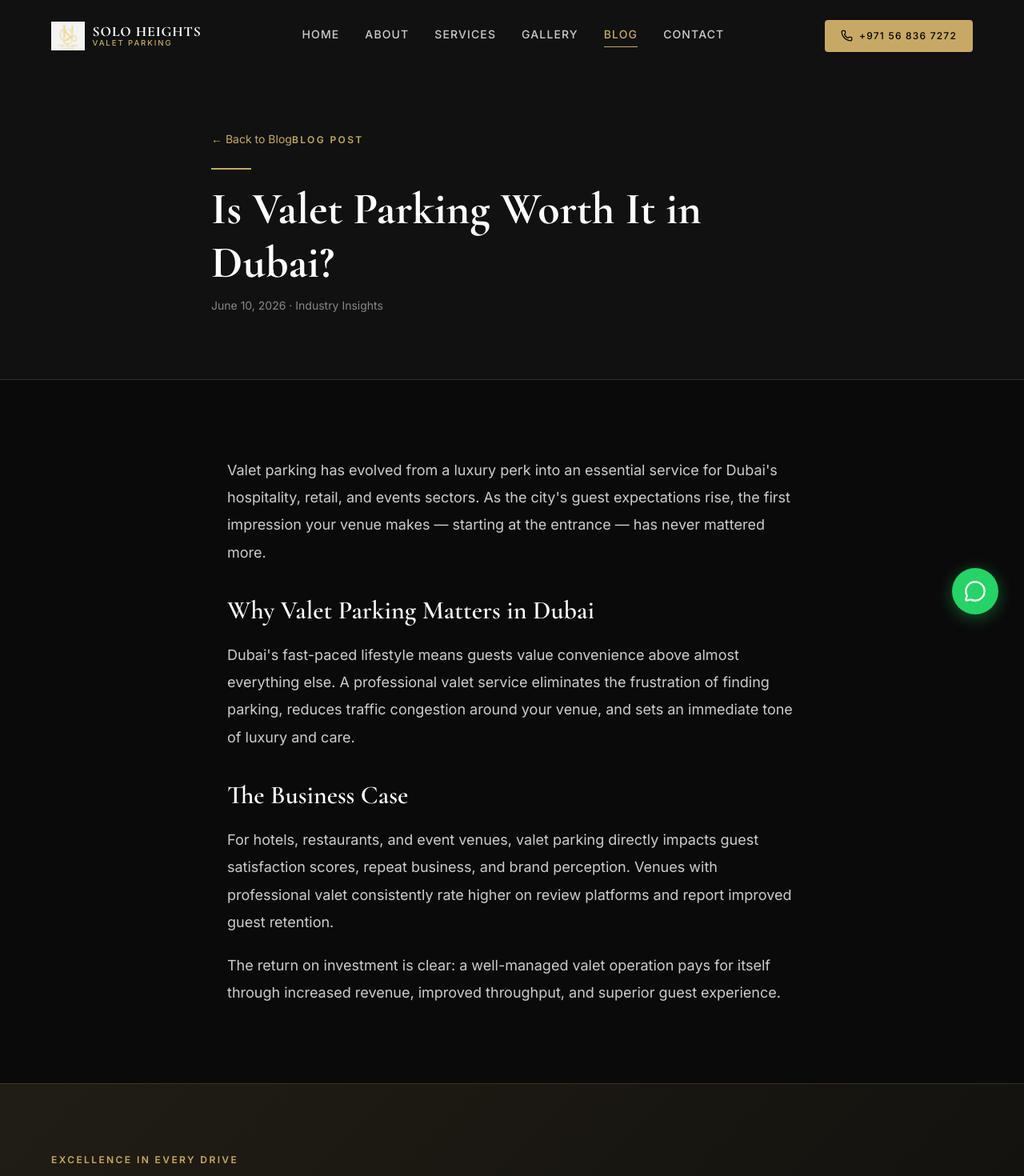
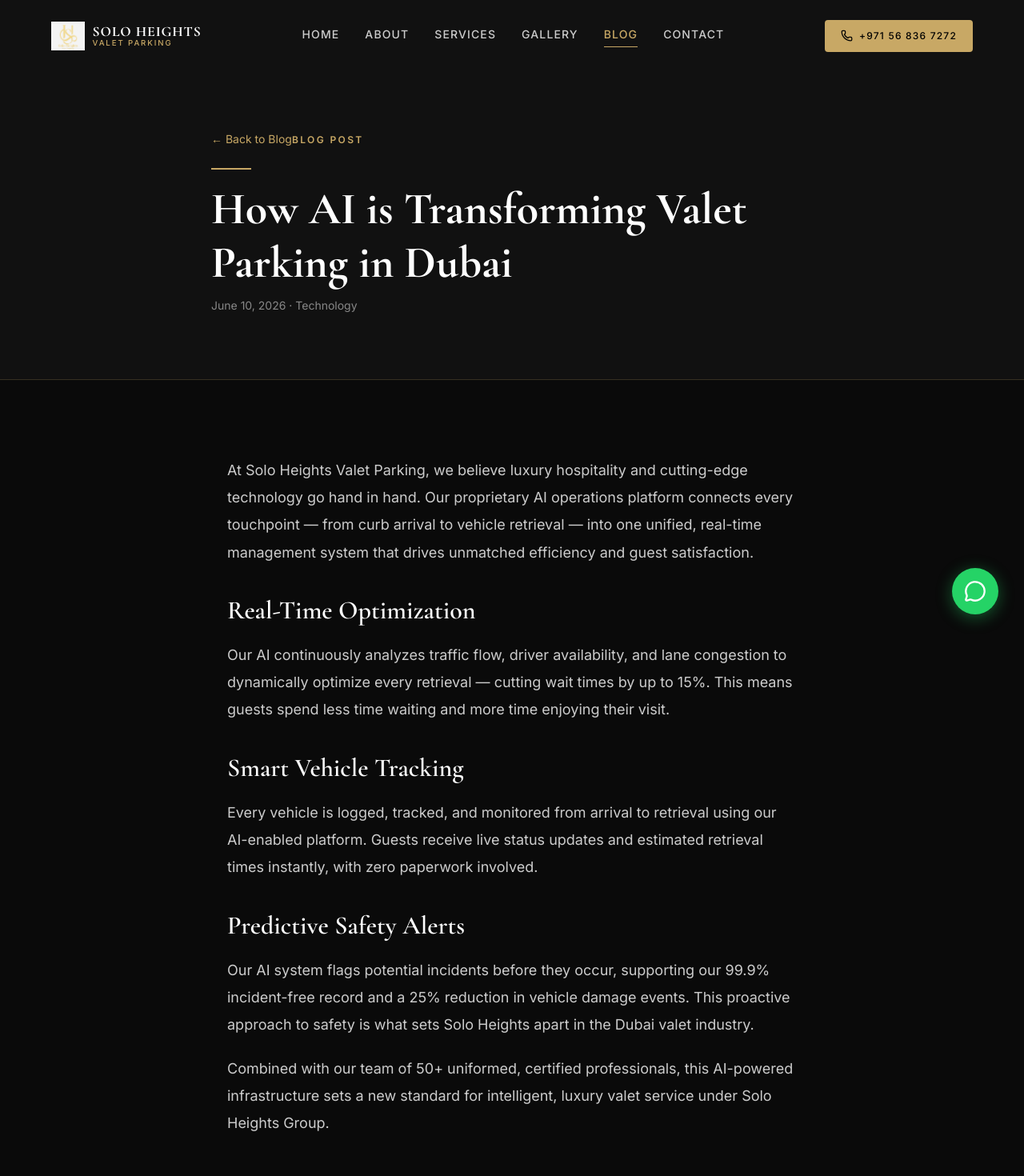
Before and after one commit to farsath2001-bfa/valet-parking-dubai, a React (Vite) app: page /blog/1 in a window 1280 px wide. Shown: the top 1470 px of the page at 80% size. Built offline with nearby package versions, Linux system fonts and the light colour scheme.

Commit message:
update: real Solo Heights Valet Parking branding and content

```diff
--- a/src/components/sections/Clients.jsx
+++ b/src/components/sections/Clients.jsx
@@ -16,12 +16,9 @@
   return (
     <section className="section section--darker clients">
       <div className="container">
-        <SectionHeading
-          eyebrow="Trusted By"
-          title="Our Valued Partners"
-          subtitle="Proud to serve Dubai's most prestigious hotels, malls, and landmarks."
-          center
-        />
+       <SectionHeading eyebrow="Trusted By" title="Our Valued Partners"
+        subtitle="Solo Heights Valet Parking proudly serves Dubai's most prestigious hotels, malls, and landmark venues."
+        center/>
 
         <div className="clients__grid">
           {CLIENT_NAMES.map((name, i) => (
--- a/src/components/sections/Gallery.jsx
+++ b/src/components/sections/Gallery.jsx
@@ -9,14 +9,13 @@
 import g6 from '../../assets/images/gallery/g6.png'
 
 const GALLERY_ITEMS = [
-  { id: 1, img: g1, label: 'Wedding Event' },
-  { id: 2, img: g2, label: 'Hotel Service' },
-  { id: 3, img: g3, label: 'Corporate Event' },
-  { id: 4, img: g4, label: 'Mall Valet' },
-  { id: 5, img: g5, label: 'Beach Club' },
-  { id: 6, img: g6, label: 'Airport Service' },
+  { id: 1, img: g1, label: 'Premium Hotel Valet' },
+  { id: 2, img: g2, label: 'VIP Guest Handling' },
+  { id: 3, img: g3, label: 'Corporate Event Valet' },
+  { id: 4, img: g4, label: 'AI Dispatch in Action' },
+  { id: 5, img: g5, label: 'Uniformed Team' },
+  { id: 6, img: g6, label: 'Curb Flow Management' },
 ]
-
 export default function Gallery() {
   return (
     <section className="section section--dark gallery">
--- a/src/components/ui/WhatsAppFloat.jsx
+++ b/src/components/ui/WhatsAppFloat.jsx
@@ -4,14 +4,14 @@
 export default function WhatsAppFloat() {
   return (
 
-      <a href={`https://wa.me/${CONTACT_INFO.whatsapp}?text=Hello, I'd like to inquire about valet parking services.`}
+      <a href={'https://wa.me/' + CONTACT_INFO.whatsapp + '?text=Hello Solo Heights Valet Parking, I would like to inquire about your valet services.'}
       target="_blank"
       rel="noreferrer"
       className="wa-float"
       aria-label="Chat on WhatsApp"
     >
       <MessageCircle size={28} />
-      <span className="wa-float__tooltip">Chat with us</span>
+      <span className="wa-float__tooltip">Chat with Solo Heights</span>
 
       <style>{`
         .wa-float {
--- a/src/pages/BlogPage.jsx
+++ b/src/pages/BlogPage.jsx
@@ -4,29 +4,29 @@
 const BLOG_POSTS = [
   {
     id: 1,
-    title: 'Is Valet Parking Worth It in Dubai?',
-    excerpt: 'Discover why more Dubai venues are investing in professional valet services and how it impacts guest satisfaction.',
+    title: 'How AI is Transforming Valet Parking in Dubai',
+    excerpt: 'Discover how Solo Heights Valet Parking uses AI dispatch, smart vehicle tracking, and predictive safety alerts to redefine the guest experience.',
     date: 'June 10, 2026',
-    category: 'Industry Insights',
+    category: 'Technology',
   },
   {
     id: 2,
-    title: 'How Valet Parking Boosts Guest Experience at Hotels',
-    excerpt: 'A seamless arrival sets the tone for the entire stay. Here is how valet parking transforms the hotel guest experience.',
+    title: 'Why Hotels Choose AI-Powered Valet Over Traditional Service',
+    excerpt: 'A seamless arrival sets the tone for the entire stay. Here is how our AI-driven operations boost guest satisfaction and reduce wait times by 15%.',
     date: 'May 28, 2026',
     category: 'Hotels & Hospitality',
   },
   {
     id: 3,
-    title: 'Why Digital QR Ticket Valet Systems Are the Future',
-    excerpt: 'Traditional paper tickets are being replaced by smart QR systems. We explore what this means for valet operations in Dubai.',
+    title: 'Inside Our Zero-Paper Operations System',
+    excerpt: 'Fully digital ticketing, guest records, and reporting eliminate paper waste and accelerate service speed across all Solo Heights operations.',
     date: 'May 15, 2026',
     category: 'Technology',
   },
   {
     id: 4,
-    title: 'The Importance of Valet Parking for Dubai Events',
-    excerpt: 'Large events require seamless logistics. Professional valet management is no longer a luxury — it is a necessity.',
+    title: 'The Importance of VIP Valet for Premium Dubai Events',
+    excerpt: 'Large events require seamless logistics. Discover how our VIP guest handling protocols deliver discreet, personalized service for high-profile arrivals.',
     date: 'April 30, 2026',
     category: 'Events',
   },
@@ -41,7 +41,8 @@
           <div className="gold-line" />
           <h1 className="page-hero__title">Valet Parking Insights</h1>
           <p className="page-hero__subtitle">
-            Industry news, tips, and guides from Dubai's leading valet parking experts.
+            Industry news, AI innovation, and guides from Solo Heights Valet
+            Parking — Dubai's leading AI-powered valet experts.
           </p>
         </div>
       </section>
--- a/src/pages/BlogPost.jsx
+++ b/src/pages/BlogPost.jsx
@@ -12,38 +12,46 @@
           <span className="eyebrow">Blog Post</span>
           <div className="gold-line" />
           <h1 className="page-hero__title">
-            Is Valet Parking Worth It in Dubai?
+            How AI is Transforming Valet Parking in Dubai
           </h1>
-          <p className="page-hero__subtitle">June 10, 2026 · Industry Insights</p>
+          <p className="page-hero__subtitle">June 10, 2026 · Technology</p>
         </div>
       </section>
 
       <section className="section section--dark">
         <div className="container blog-post__content">
           <p>
-            Valet parking has evolved from a luxury perk into an essential
-            service for Dubai's hospitality, retail, and events sectors. As the
-            city's guest expectations rise, the first impression your venue
-            makes — starting at the entrance — has never mattered more.
+            At Solo Heights Valet Parking, we believe luxury hospitality and
+            cutting-edge technology go hand in hand. Our proprietary AI
+            operations platform connects every touchpoint — from curb arrival
+            to vehicle retrieval — into one unified, real-time management
+            system that drives unmatched efficiency and guest satisfaction.
           </p>
-          <h2>Why Valet Parking Matters in Dubai</h2>
+          <h2>Real-Time Optimization</h2>
           <p>
-            Dubai's fast-paced lifestyle means guests value convenience above
-            almost everything else. A professional valet service eliminates the
-            frustration of finding parking, reduces traffic congestion around
-            your venue, and sets an immediate tone of luxury and care.
+            Our AI continuously analyzes traffic flow, driver availability,
+            and lane congestion to dynamically optimize every retrieval —
+            cutting wait times by up to 15%. This means guests spend less
+            time waiting and more time enjoying their visit.
           </p>
-          <h2>The Business Case</h2>
+          <h2>Smart Vehicle Tracking</h2>
           <p>
-            For hotels, restaurants, and event venues, valet parking directly
-            impacts guest satisfaction scores, repeat business, and brand
-            perception. Venues with professional valet consistently rate higher
-            on review platforms and report improved guest retention.
+            Every vehicle is logged, tracked, and monitored from arrival to
+            retrieval using our AI-enabled platform. Guests receive live
+            status updates and estimated retrieval times instantly, with
+            zero paperwork involved.
+          </p>
+          <h2>Predictive Safety Alerts</h2>
+          <p>
+            Our AI system flags potential incidents before they occur,
+            supporting our 99.9% incident-free record and a 25% reduction in
+            vehicle damage events. This proactive approach to safety is what
+            sets Solo Heights apart in the Dubai valet industry.
           </p>
           <p>
-            The return on investment is clear: a well-managed valet operation
-            pays for itself through increased revenue, improved throughput, and
-            superior guest experience.
+            Combined with our team of 50+ uniformed, certified professionals,
+            this AI-powered infrastructure sets a new standard for
+            intelligent, luxury valet service under Solo Heights Group.
           </p>
         </div>
       </section>
--- a/src/pages/GalleryPage.jsx
+++ b/src/pages/GalleryPage.jsx
@@ -9,14 +9,14 @@
 import g6  from '../assets/images/gallery/g6.png'
 
 const GALLERY_ITEMS = [
-  { id: 1,  img: g1,  label: 'Wedding Event — Palm Jumeirah' },
-  { id: 2,  img: g2,  label: 'Hotel Valet — Downtown Dubai' },
-  { id: 3,  img: g3,  label: 'Corporate Event — DIFC' },
-  { id: 4,  img: g4,  label: 'Mall Valet — Dubai Marina' },
-  { id: 5,  img: g5,  label: 'Beach Club — JBR' },
-  { id: 6,  img: g6,  label: 'Airport Service — DXB' },
+  { id: 1,  img: g1,  label: 'Premium Hotel Valet — Business Bay' },
+  { id: 2,  img: g2,  label: 'VIP Guest Handling' },
+  { id: 3,  img: g3,  label: 'Corporate Event Valet' },
+  { id: 4,  img: g4,  label: 'AI Dispatch & Smart Tracking' },
+  { id: 5,  img: g5,  label: 'Uniformed Team — Black & Gold' },
+  { id: 6,  img: g6,  label: 'Curb Flow Management' },
+
 ]
-
 export default function GalleryPage() {
   return (
     <>
@@ -26,10 +26,10 @@
           <span className="eyebrow">Our Work</span>
           <div className="gold-line" />
           <h1 className="page-hero__title">Photo Gallery</h1>
-          <p className="page-hero__subtitle">
-            A visual showcase of our professional valet operations across
-            Dubai's finest venues and events.
-          </p>
+<p className="page-hero__subtitle">
+  A visual showcase of Solo Heights Valet Parking's AI-powered operations,
+  uniformed team, and luxury service across Dubai's finest venues.
+</p>
         </div>
       </section>
 
```
